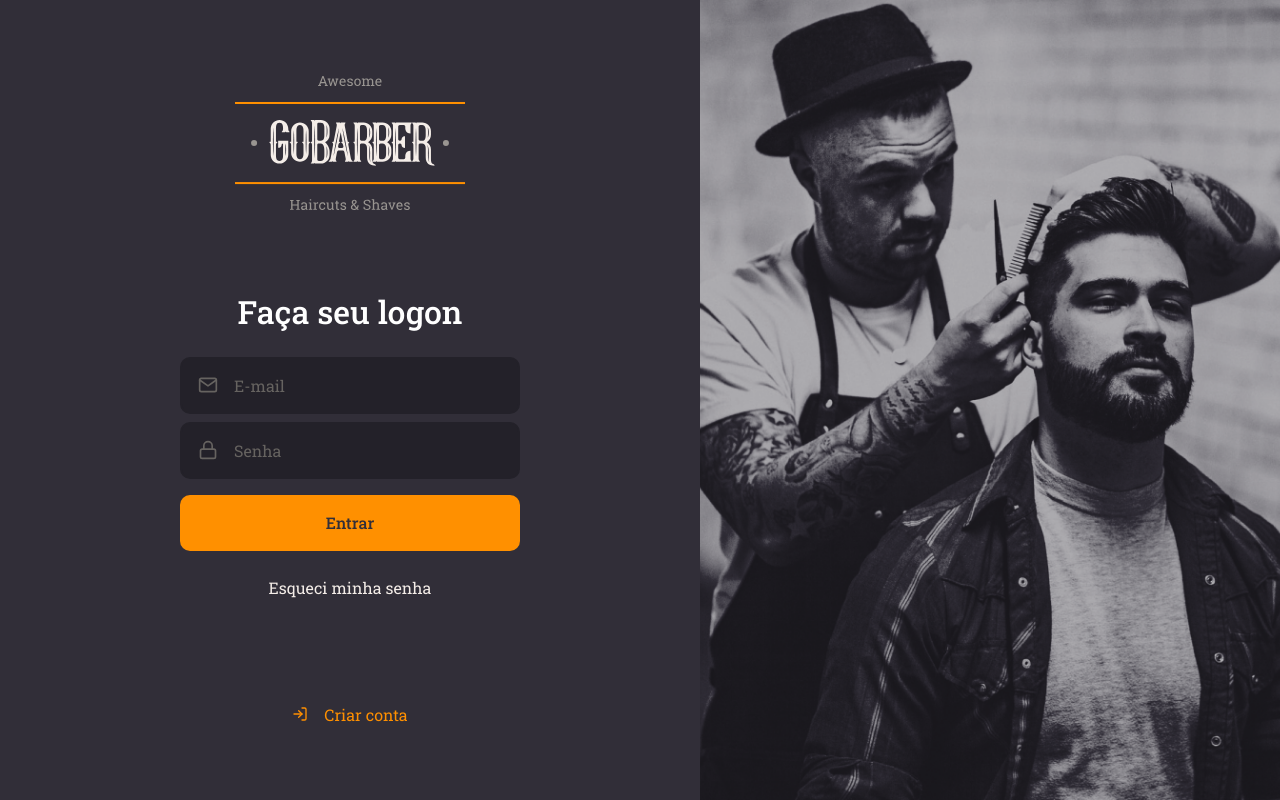
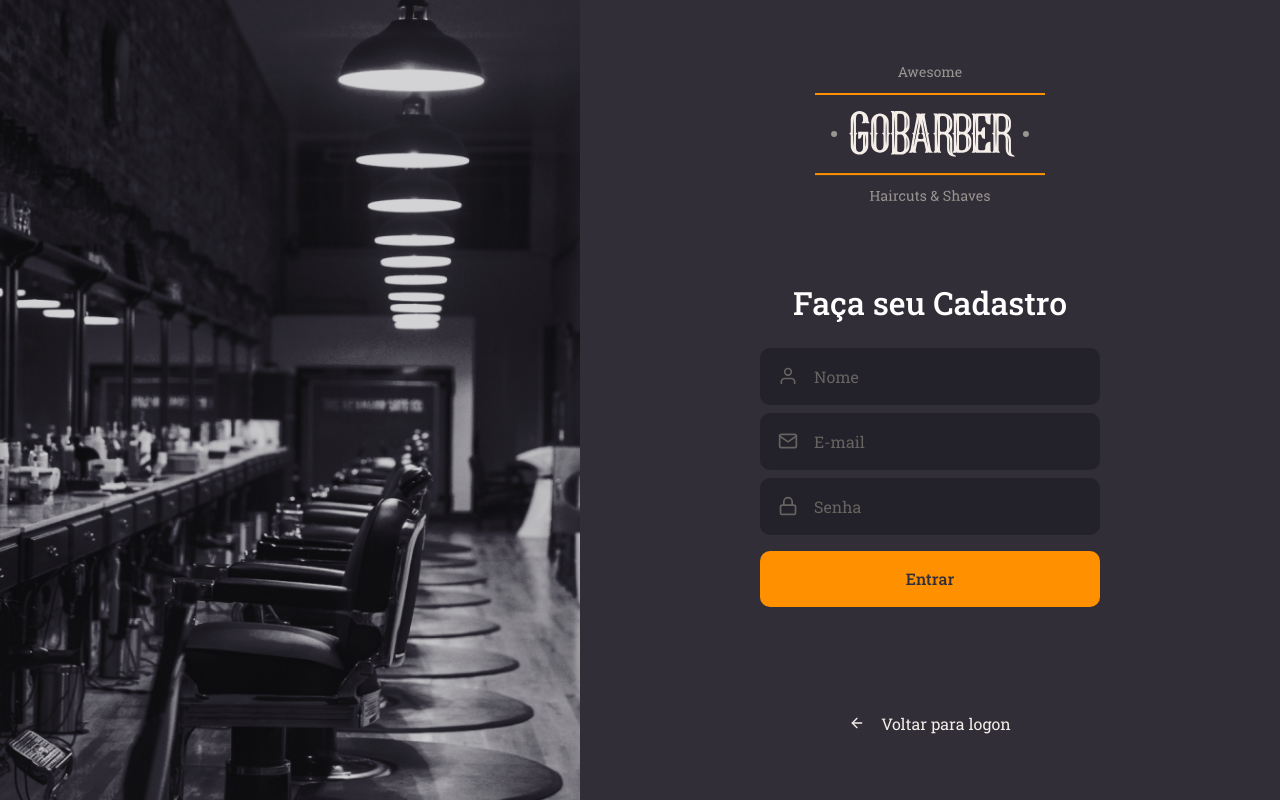
Before and after one commit to dannyelgjl/GoBarber-Web, a React (Create React App) app: page / in a window 1280 px wide. Built offline with nearby package versions, Linux system fonts and the light colour scheme.

Commit message:
feature/SingUp page finished

```diff
--- a/src/App.tsx
+++ b/src/App.tsx
@@ -1,13 +1,14 @@
 import React from 'react';
 
-import SingIn from './pages/SingIn';
+//import SingIn from './pages/SingIn';
+import SingUp from './pages/SingUp';
 
 import GlobalStyle from './styles/global';
 
 const App: React.FC = () => {
   return (
     <>
-      <SingIn />
+      <SingUp />
       <GlobalStyle />
     </>
   );
--- /dev/null
+++ b/src/pages/SingUp/index.tsx
@@ -0,0 +1,43 @@
+import React from 'react';
+import { FiArrowLeft, FiMail, FiLock, FiUser } from 'react-icons/fi'
+import logo from '../../assets/logo.svg';
+
+import Input from '../../components/Input'
+import Button from '../../components/Button'
+
+import { Container, Content, Background } from './styles';
+
+const SingUp: React.FC = () => {
+  return (
+    <Container>
+      <Background />
+      <Content>
+        <img src={logo} alt="GoBarber" />
+
+        <form>
+          <h1>Faça seu Cadastro</h1>
+
+          <Input name="name" icon={FiUser} placeholder="Nome" />
+          <Input name="email" icon={FiMail} placeholder="E-mail" />
+          <Input
+            name="password"
+            icon={FiLock}
+            type="password"
+            placeholder="Senha" />
+
+          <Button type="submit">Entrar</Button>
+
+        </form>
+
+        <a href="#">
+          <FiArrowLeft />
+        Voltar para logon
+        </a>
+      </Content>
+
+
+    </Container>
+  );
+}
+
+export default SingUp;
--- /dev/null
+++ b/src/pages/SingUp/styles.ts
@@ -0,0 +1,71 @@
+import styled from 'styled-components';
+import { shade } from 'polished';
+
+import singUpBackgroundImg from '../../assets/sing-up-background.png';
+
+export const Container = styled.div`
+  height: 100vh;
+
+  display: flex;
+  align-items: stretch;
+
+`;
+
+export const Content = styled.div`
+  display: flex;
+  flex-direction: column;
+  align-items: center;
+
+  place-content: center;
+  width: 100%;
+  max-width: 700px;
+
+  form {
+    margin: 80px 0;
+    width: 340px;
+    text-align: center;
+
+    h1 {
+      margin-bottom: 24px;
+    }
+
+
+    a {
+      color: #f4ede8;
+      display: block;
+      margin-top: 26px;
+      text-decoration: none;
+      transition: color 0.2s;
+
+      &:hover {
+        color: ${shade(0.2, '#f4ede8')}
+      }
+    }
+  }
+
+  > a {
+    color: #f4ede8;
+    display: block;
+    margin-top: 26px;
+    text-decoration: none;
+    transition: color 0.2s;
+
+    display: flex;
+    align-items: center;
+    transition: color 0.2s;
+
+    svg {
+      margin-right: 16px
+    }
+
+    &:hover {
+      color: ${shade(0.2, '#f4ede8')}
+    }
+  }
+`;
+
+export const Background = styled.div`
+  flex: 1;
+  background: url(${singUpBackgroundImg}) no-repeat center;
+  background-size: cover;
+`;
```
Also changed, not shown: src/assets/sing-up-background.png (added).
